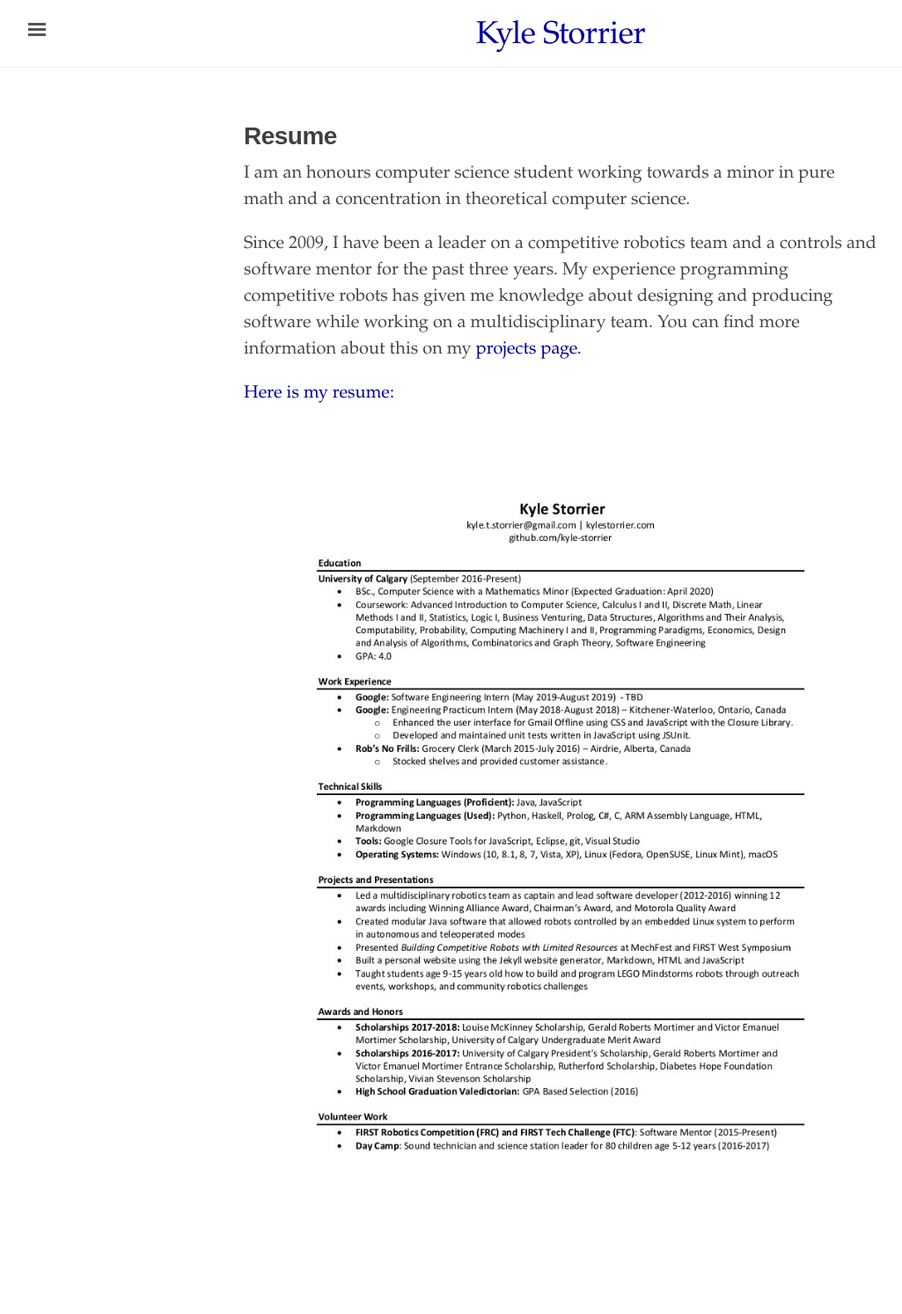
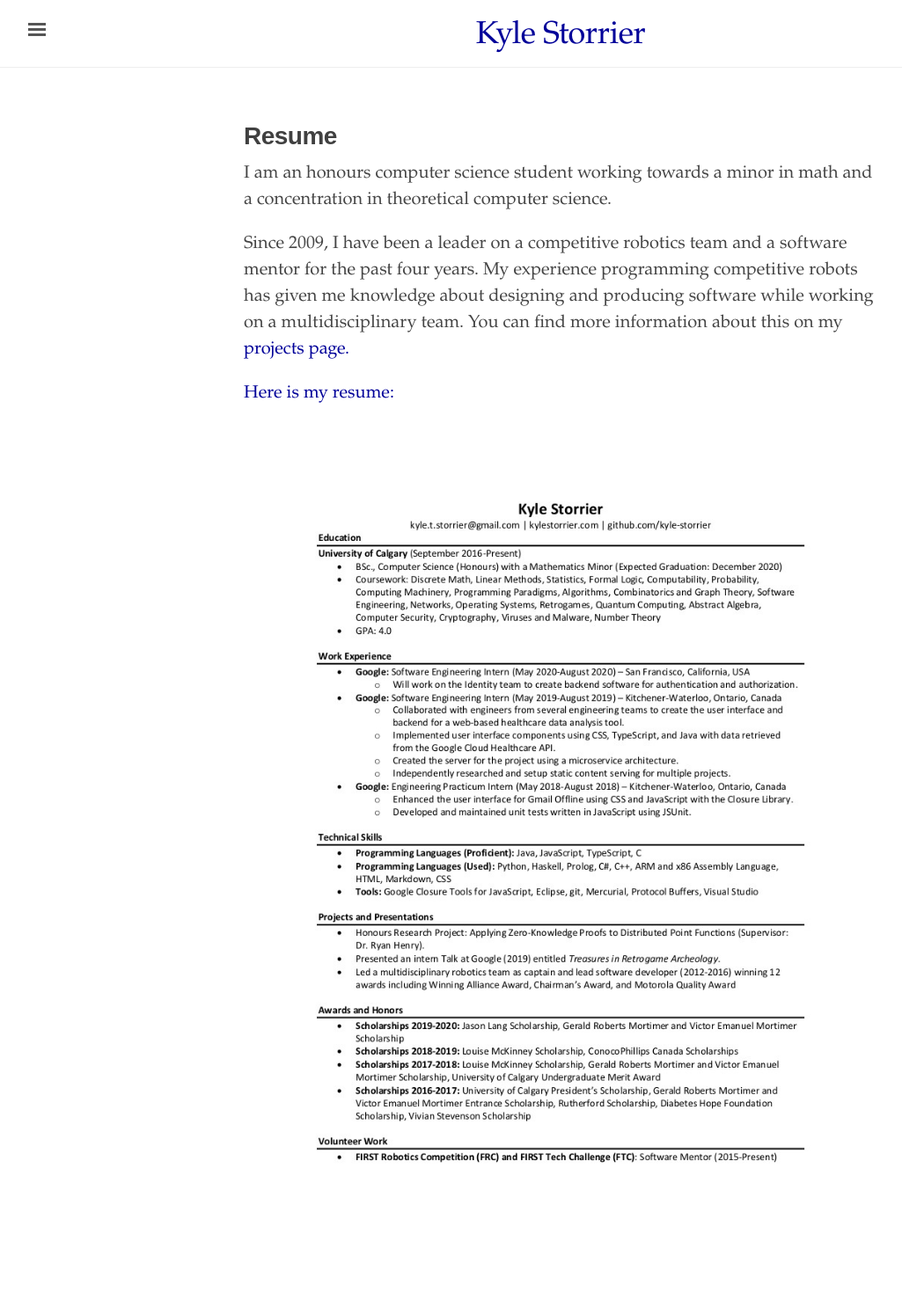
Before and after one commit to Kyle-Storrier/kylestorrier.com, a Jekyll site: the page built from pages/resume.html, in a window 1280 px wide. Shown: the whole page at 88% size, without its empty margins (3-1028 px from the left). Built offline with Jekyll 4.4.1, drawn with Linux system fonts in a browser that asks for light colours.

Commit message:
Updated December, 2019.

```diff
--- a/pages/resume.html
+++ b/pages/resume.html
@@ -5,8 +5,8 @@ permalink: /resume/
 order: 4
 ---
 
-<p>I am an honours computer science student working towards a minor in pure math and a concentration in theoretical computer science.</p>
-<p>Since 2009, I have been a leader on a competitive robotics team and a controls and software mentor for the past three years. My experience programming competitive robots has given me knowledge about designing and producing software while working on a multidisciplinary team. You can find more information about this on my <a href="{{ site.baseurl }}/projects">projects page.</a></p>
+<p>I am an honours computer science student working towards a minor in math and a concentration in theoretical computer science.</p>
+<p>Since 2009, I have been a leader on a competitive robotics team and a software mentor for the past four years. My experience programming competitive robots has given me knowledge about designing and producing software while working on a multidisciplinary team. You can find more information about this on my <a href="{{ site.baseurl }}/projects">projects page.</a></p>
 <a href="{{ site.baseurl }}/images/Kyle-Storrier's-Resume.pdf"><p>Here is my resume:</p>
 <img src="{{ site.baseurl}}/images/Kyle-Storrier's-Resume.jpg" alt="Kyle Storrier's Resume" style="height: auto; width: auto;">
 </a>
```
Also changed, not shown: images/Kyle-Storrier's-Resume.jpg, images/Retro-Videogames/title.jpg (added), 1 other file.
